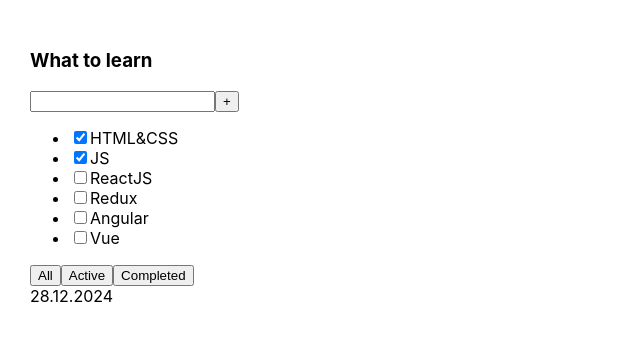
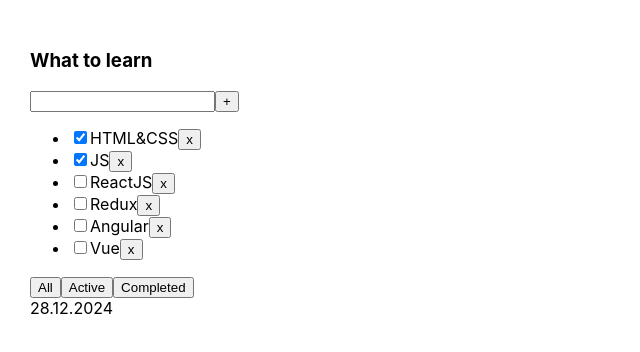
Before and after one commit to ElizabethKri/todolist-new, a React (Vite) app: page / in a window 1280 px wide. Shown: the top 352 px of the page, without its empty margins (0-640 px from the left). Built offline with nearby package versions, Linux system fonts and the light colour scheme.

Commit message:
delete and filtered task

```diff
--- a/src/App.tsx
+++ b/src/App.tsx
@@ -1,5 +1,6 @@
 import './App.css'
 import TodolistItem from './TodolistItem.tsx';
+import {useState} from 'react';
 
 export type TaskType = {
     id: number
@@ -7,8 +8,11 @@ export type TaskType = {
     isDone: boolean
 }
 
+export type ButtonType = 'All' | 'Active' | 'Completed'
+
 export const App  =  () => {
-    const tasks1: TaskType[] = [
+    const [tasks, setTasks] = useState<TaskType[] >(
+        [
             { id: 1, title: 'HTML&CSS', isDone: true },
             { id: 2, title: 'JS', isDone: true },
             { id: 3, title: 'ReactJS', isDone: false },
@@ -16,11 +20,34 @@ export const App  =  () => {
             { id: 5, title: 'Angular', isDone: false },
             { id: 6, title: 'Vue', isDone: false },
         ]
+    )
 
+    const [filter, setFilter] = useState<ButtonType>('All')
+
+    let currentTask = tasks
+
+    if(filter === 'Active'){
+
+        currentTask = tasks.filter(el => !el.isDone)
+    }
+    if(filter === 'Completed'){
+        currentTask = tasks.filter(el => el.isDone)
+    }
+
+
+    const filteredTasks = (nameBtn: ButtonType) => {
+        setFilter(nameBtn)
+    }
+
+
+    const deleteTaskId = (taskId: number) => {
+        const filteredTask = tasks.filter(el => el.id !== taskId)
+        setTasks(filteredTask)
+}
 
   return (
       <div className="app">
-      <TodolistItem title={'What to learn'} tasks = {tasks1} date={'28.12.2024'}/>
+      <TodolistItem title={'What to learn'} tasks = {currentTask} date={'28.12.2024'} deleteTaskId={deleteTaskId} filteredTasks={filteredTasks}/>
       </div>
   )
 }
--- a/src/Button.tsx
+++ b/src/Button.tsx
@@ -1,11 +1,15 @@
 
 export type ButtonType = {
     title: string
+    onClick?: () => void
 }
 
-const Button = ({title}: ButtonType) => {
+
+
+const Button = ({title, onClick}: ButtonType) => {
+
     return (
-        <button>{title}</button>
+        <button onClick={onClick}>{title}</button>
     );
 };
 
--- a/src/TodolistItem.tsx
+++ b/src/TodolistItem.tsx
@@ -1,13 +1,16 @@
-import {TaskType} from './App.tsx';
+import {ButtonType, TaskType} from './App.tsx';
 import Button from './Button.tsx';
 
 export type TodolistItemType = {
     title: string
     tasks: TaskType[]
     date?: string
+    deleteTaskId: (taskId: number) => void
+    filteredTasks: (nameBtn: ButtonType) => void
+
 }
 
-const TodolistItem = ({title, tasks, date}: TodolistItemType) => {
+const TodolistItem = ({title, tasks, date, deleteTaskId, filteredTasks}: TodolistItemType) => {
     return (
         <div>
             <h3>{title}</h3>
@@ -23,15 +26,16 @@ const TodolistItem = ({title, tasks, date}: TodolistItemType) => {
                                 <li key={t.id}>
                                     <input type={'checkbox'} checked={t.isDone}/>
                                     <span>{t.title}</span>
+                                    <Button title={'x'} onClick={() =>deleteTaskId(t.id)}/>
                                 </li>
                             )}
                         )}
                     </ul>
                 }
             <div>
-                <Button title={'All'}/>
-                <Button title={'Active'}/>
-                <Button title={'Completed'}/>
+                <Button title={'All'} onClick={()=>filteredTasks('All')}/>
+                <Button title={'Active'} onClick={()=>filteredTasks('Active')}/>
+                <Button title={'Completed'} onClick={()=>filteredTasks('Completed')}/>
             </div>
             <div>{date}</div>
         </div>
```
Also changed, not shown: 1 other file (tests, documents, lock files or other folders). Lines whose indentation alone changed are shown as unchanged.
